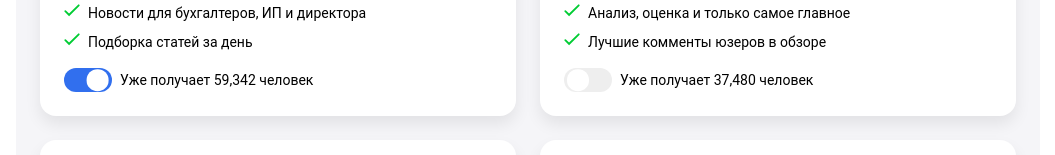
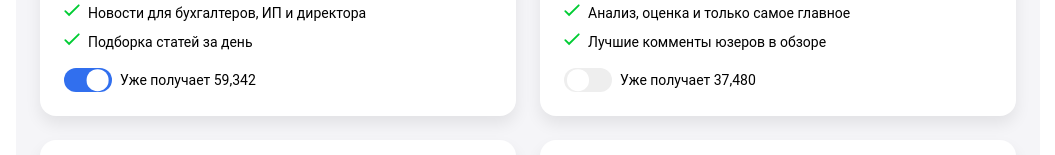
Before and after one commit to Timothy7310/klerk-subscribe, a Vue app: page / in a window 1280 px wide. Shown: the part 645-800 px from the top of the page, without its empty margins (112-1167 px from the left). Built offline with nearby package versions, Linux system fonts and the light colour scheme; a web font is replaced by a local one.

Commit message:
feat: add plural forms for readers count

```diff
--- a/src/components/KlerkNewsItem.vue
+++ b/src/components/KlerkNewsItem.vue
@@ -35,7 +35,8 @@
     <div class="flex items-center mt-6 gap-2 col-[1_/_3] md:mt-4">
       <KlerkSwitch :options="options.switchOption" />
       <span class="font-roboto text-sm font-normal leading-5 text-black">
-        Уже получает {{ Number(options.readers).toLocaleString() }} человек
+        Уже получает {{ Number(options.readers).toLocaleString() }}
+        {{ readersPlural }}
       </span>
     </div>
     <picture class="col-[2] row-[1_/_3] table:row-[1_/_4]">
@@ -57,6 +58,7 @@
 <script setup lang="ts">
 import KlerkSwitch from "@/ui/KlerkSwitch.vue";
 import { NewsGoodsType } from "@/types/index";
+import { computed } from "vue";
 
 type Props = {
   options: {
@@ -87,6 +89,19 @@ type Props = {
 };
 
 const { options } = defineProps<Props>();
+
+const readersPlural = computed(() => {
+  const pr = new Intl.PluralRules();
+  const form = pr.select(options.readers);
+  const suffixes = new Map([
+    ["zero", "человек"],
+    ["one", "человек"],
+    ["few", "человека"],
+    ["many", "человек"],
+  ]);
+
+  return suffixes.get(form);
+});
 </script>
 
 <style></style>
```
